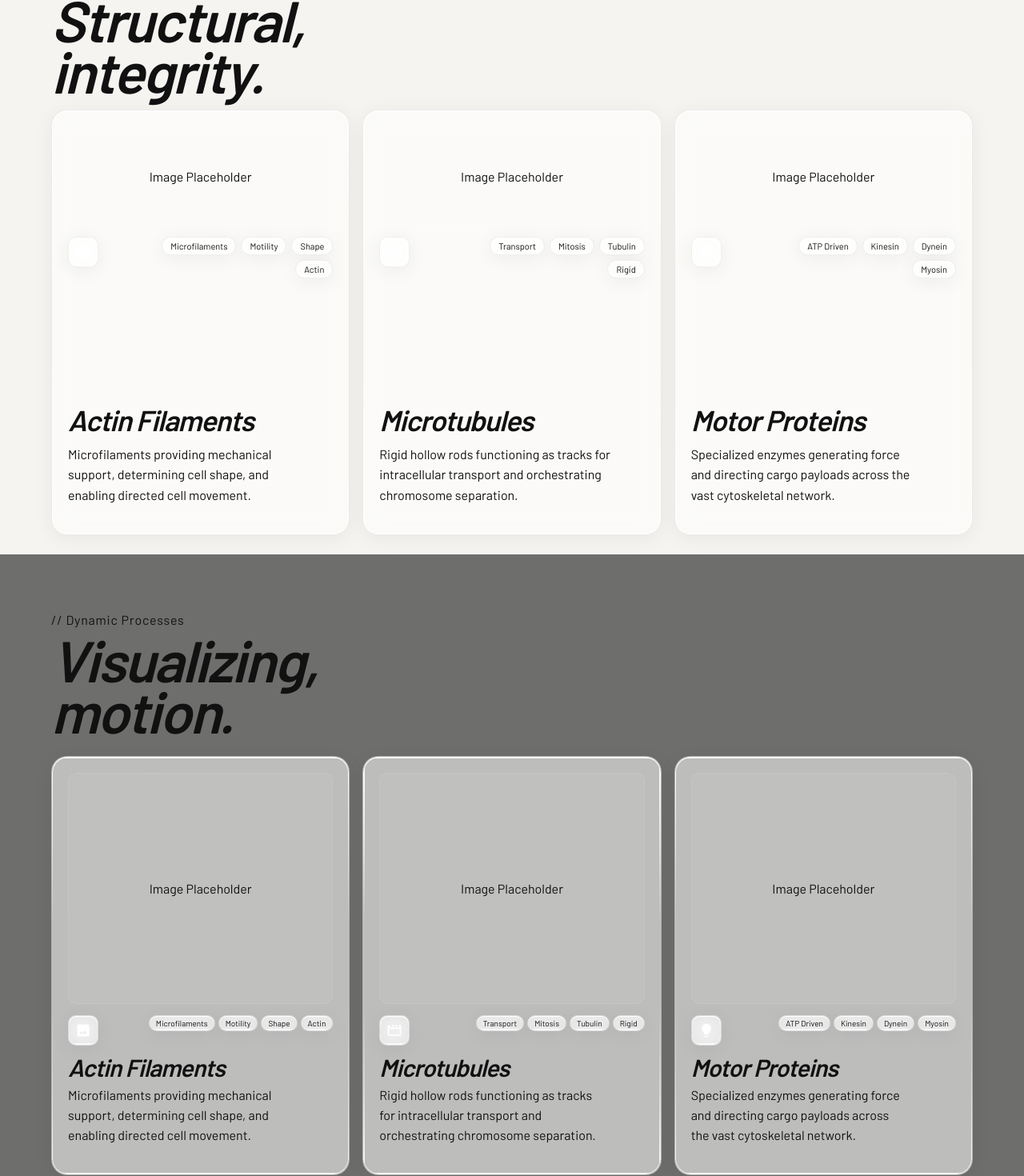
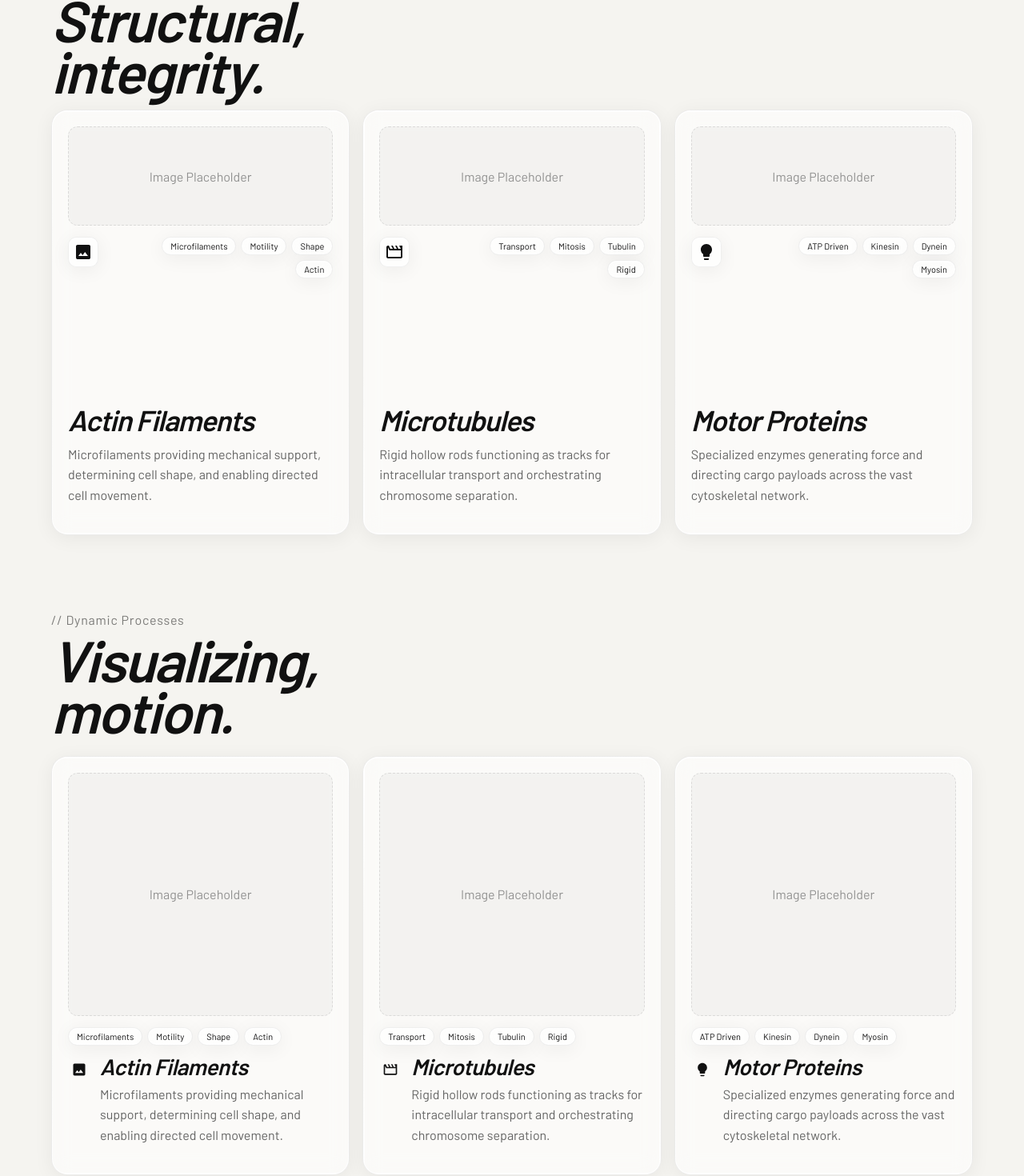
Before and after one commit to plum45/ruji, a React (Vite) app: page / in a window 1280 px wide. Shown: the part 917-2387 px from the top of the page at 80% size. Built offline with nearby package versions, Linux system fonts and the light colour scheme.

Commit message:
Remove video backgrounds from Capabilities and Dynamics sections, fix their theming, fix Navbar sticking

```diff
--- a/src/components/CapabilitiesSection.tsx
+++ b/src/components/CapabilitiesSection.tsx
@@ -1,5 +1,5 @@
 import { motion } from 'framer-motion';
-import FadingVideo from './FadingVideo';
+import { useTheme } from '../ThemeContext';
 
 const CARDS = [
   {
@@ -53,24 +53,21 @@ const CARD_ANIMATION = (delay: number) => ({
 });
 
 export default function CapabilitiesSection() {
+  const { theme } = useTheme();
+  const isLight = theme === 'light';
+
   return (
     <section
       id="topics"
       style={{
         position: 'relative',
         height: '100svh',
-        background: '#000',
+        background: isLight ? '#f5f4f0' : '#000',
         overflow: 'hidden',
         display: 'flex',
         flexDirection: 'column',
       }}
     >
-      {/* Background video — full bleed */}
-      <FadingVideo
-        src="https://d8j0ntlcm91z4.cloudfront.net/user_38xzZboKViGWJOttwIXH07lWA1P/hf_20260418_094631_d30ab262-45ee-4b7d-99f3-5d5848c8ef13.mp4"
-        style={{ position: 'absolute', inset: 0, width: '100%', height: '100%', objectFit: 'cover', zIndex: 0 }}
-      />
-
       {/* Content */}
       <div
         style={{
@@ -86,19 +83,20 @@ export default function CapabilitiesSection() {
         {/* Header */}
         <motion.div {...FADE_UP(0)} style={{ marginBottom: '1rem' }}>
           <p
-            className="font-body text-white/60 text-sm"
-            style={{ marginBottom: '0.5rem', letterSpacing: '0.05em' }}
+            className="font-body text-sm"
+            style={{ marginBottom: '0.5rem', letterSpacing: '0.05em', color: isLight ? 'rgba(0,0,0,0.5)' : 'rgba(255,255,255,0.6)' }}
           >
             // Cellular Anatomy
           </p>
           <h2
-            className="font-heading text-white"
+            className="font-heading"
             style={{
               fontStyle: 'italic',
               fontSize: 'clamp(2.25rem, 6vw, 4.5rem)',
               lineHeight: 0.9,
               letterSpacing: '-0.03em',
               margin: 0,
+              color: isLight ? '#111' : '#fff',
             }}
           >
             Structural,<br />integrity.
@@ -156,17 +154,17 @@ export default function CapabilitiesSection() {
                 <div
                   style={{
                     flex: 1,
-                    background: 'rgba(255,255,255,0.04)',
+                    background: isLight ? 'rgba(0,0,0,0.03)' : 'rgba(255,255,255,0.04)',
                     borderRadius: '0.75rem',
                     marginBottom: '0.875rem',
                     display: 'flex',
                     alignItems: 'center',
                     justifyContent: 'center',
-                    border: '1px dashed rgba(255,255,255,0.15)',
+                    border: isLight ? '1px dashed rgba(0,0,0,0.1)' : '1px dashed rgba(255,255,255,0.15)',
                     minHeight: 80,
                   }}
                 >
-                  <span className="font-body text-white/25 text-xs">Image Placeholder</span>
+                  <span className="font-body text-xs" style={{ color: isLight ? 'rgba(0,0,0,0.4)' : 'rgba(255,255,255,0.25)' }}>Image Placeholder</span>
                 </div>
               )}
               {/* Top row: icon + tags */}
@@ -180,7 +178,7 @@ export default function CapabilitiesSection() {
                   transition={{ duration: 0.3, ease: 'easeOut' }}
                   style={{ width: 38, height: 38, borderRadius: '0.625rem', display: 'flex', alignItems: 'center', justifyContent: 'center', flexShrink: 0 }}
                 >
-                  <svg width="24" height="24" viewBox="0 0 24 24" fill="white">
+                  <svg width="24" height="24" viewBox="0 0 24 24" fill={isLight ? "#111" : "white"}>
                     <path d={card.iconPath} />
                   </svg>
                 </motion.div>
@@ -205,15 +203,12 @@ export default function CapabilitiesSection() {
               {/* Bottom: title + body */}
               <div style={{ marginTop: '1.5rem' }}>
                 <h3
-                  className="font-heading text-white"
-                  style={{ fontStyle: 'italic', fontSize: 'clamp(1.75rem, 3vw, 2.25rem)', letterSpacing: '-0.03em', lineHeight: 1, margin: 0 }}
+                  className="font-heading"
+                  style={{ fontStyle: 'italic', fontSize: 'clamp(1.75rem, 3vw, 2.25rem)', letterSpacing: '-0.03em', lineHeight: 1, margin: 0, color: isLight ? '#111' : '#fff' }}
                 >
                   {card.title}
                 </h3>
-                <p
-                  className="font-body font-light text-white/90 text-sm"
-                  style={{ marginTop: '0.75rem', lineHeight: 1.6, maxWidth: '32ch' }}
-                >
+                <p className="font-body text-sm" style={{ marginTop: '0.75rem', lineHeight: 1.6, color: isLight ? 'rgba(0,0,0,0.6)' : 'rgba(255,255,255,0.6)' }}>
                   {card.body}
                 </p>
               </div>
--- a/src/components/DynamicsSection.tsx
+++ b/src/components/DynamicsSection.tsx
@@ -1,5 +1,5 @@
 import { motion } from 'framer-motion';
-import FadingVideo from './FadingVideo';
+import { useTheme } from '../ThemeContext';
 import type { TopicCard } from './TopicSection';
 
 const CARDS: TopicCard[] = [
@@ -54,25 +54,21 @@ const CARD_ANIMATION = (delay: number) => ({
 });
 
 export default function DynamicsSection() {
+  const { theme } = useTheme();
+  const isLight = theme === 'light';
+
   return (
     <section
       id="articles"
       style={{
         position: 'relative',
         height: '100svh',
-        background: '#000',
+        background: isLight ? '#f5f4f0' : '#000',
         overflow: 'hidden',
         display: 'flex',
         flexDirection: 'column',
       }}
     >
-      {/* Background video */}
-      <FadingVideo
-        src="https://d8j0ntlcm91z4.cloudfront.net/user_38xzZboKViGWJOttwIXH07lWA1P/hf_20260418_094631_d30ab262-45ee-4b7d-99f3-5d5848c8ef13.mp4"
-        style={{ position: 'absolute', inset: 0, width: '100%', height: '100%', objectFit: 'cover', zIndex: 0 }}
-      />
-      <div style={{ position: 'absolute', inset: 0, background: 'rgba(0,0,0,0.55)', zIndex: 1 }} />
-
       {/* Content */}
       <div
         style={{
@@ -87,12 +83,12 @@ export default function DynamicsSection() {
       >
         {/* Header */}
         <motion.div {...FADE_UP(0)} style={{ marginBottom: '1.5rem' }}>
-          <p className="font-body text-white/60 text-sm" style={{ marginBottom: '0.5rem', letterSpacing: '0.05em' }}>
+          <p className="font-body text-sm" style={{ marginBottom: '0.5rem', letterSpacing: '0.05em', color: isLight ? 'rgba(0,0,0,0.5)' : 'rgba(255,255,255,0.6)' }}>
             // Dynamic Processes
           </p>
           <h2
-            className="font-heading text-white"
-            style={{ fontStyle: 'italic', fontSize: 'clamp(2.25rem, 6vw, 4.5rem)', lineHeight: 0.9, letterSpacing: '-0.03em', margin: 0 }}
+            className="font-heading"
+            style={{ fontStyle: 'italic', fontSize: 'clamp(2.25rem, 6vw, 4.5rem)', lineHeight: 0.9, letterSpacing: '-0.03em', margin: 0, color: isLight ? '#111' : '#fff' }}
           >
             Visualizing,<br />motion.
           </h2>
@@ -136,11 +132,9 @@ export default function DynamicsSection() {
                   }}
                 >
                   <motion.img
-                    src={card.imagePath}
+                    src={(card as any).imagePath}
                     alt={card.title}
-                    variants={{
-                      hover: { scale: 1.05 }
-                    }}
+                    variants={{ hover: { scale: 1.05 } }}
                     transition={{ duration: 0.4, ease: 'easeOut' }}
                     style={{ width: '100%', height: '100%', objectFit: 'cover' }}
                   />
@@ -149,49 +143,50 @@ export default function DynamicsSection() {
                 <div
                   style={{
                     flex: 1,
-                    background: 'rgba(255,255,255,0.04)',
+                    background: isLight ? 'rgba(0,0,0,0.03)' : 'rgba(255,255,255,0.04)',
                     borderRadius: '0.75rem',
                     marginBottom: '0.875rem',
                     display: 'flex',
                     alignItems: 'center',
                     justifyContent: 'center',
-                    border: '1px dashed rgba(255,255,255,0.15)',
+                    border: isLight ? '1px dashed rgba(0,0,0,0.1)' : '1px dashed rgba(255,255,255,0.15)',
                     minHeight: 80,
                   }}
                 >
-                  <span className="font-body text-white/25 text-xs">Image Placeholder</span>
+                  <span className="font-body text-xs" style={{ color: isLight ? 'rgba(0,0,0,0.4)' : 'rgba(255,255,255,0.25)' }}>Image Placeholder</span>
                 </div>
               )}
 
-              {/* Icon + tags */}
-              <div style={{ display: 'flex', alignItems: 'flex-start', justifyContent: 'space-between', gap: 10, marginBottom: '0.75rem' }}>
-                <motion.div
-                  className="liquid-glass"
-                  variants={{
-                    hover: { rotate: 15, scale: 1.05 }
-                  }}
-                  transition={{ duration: 0.3, ease: 'easeOut' }}
-                  style={{ width: 38, height: 38, borderRadius: '0.625rem', display: 'flex', alignItems: 'center', justifyContent: 'center', flexShrink: 0 }}
+              <div style={{ display: 'flex', flexWrap: 'wrap', gap: 6, marginBottom: '0.75rem' }}>
+                {card.tags.map(tag => (
+                  <span
+                    key={tag}
+                    className="liquid-glass font-body"
+                    style={{ borderRadius: 9999, padding: '4px 10px', fontSize: 11, whiteSpace: 'nowrap', color: isLight ? '#111' : 'rgba(255,255,255,0.9)', background: isLight ? 'rgba(0,0,0,0.05)' : 'rgba(255,255,255,0.1)' }}
                   >
-                  <svg width="20" height="20" viewBox="0 0 24 24" fill="white"><path d={card.iconPath} /></svg>
-                </motion.div>
-                <div style={{ display: 'flex', flexWrap: 'wrap', justifyContent: 'flex-end', gap: 4 }}>
-                  {card.tags.map((tag) => (
-                    <span key={tag} className="liquid-glass font-body text-white/80" style={{ borderRadius: 9999, padding: '3px 8px', fontSize: 10, whiteSpace: 'nowrap' }}>
                     {tag}
                   </span>
                 ))}
               </div>
-              </div>
 
-              {/* Title + body */}
+              <div style={{ display: 'flex', gap: 12, alignItems: 'flex-start' }}>
+                <motion.div
+                  variants={{ hover: { rotate: 15, scale: 1.05 } }}
+                  transition={{ duration: 0.3, ease: 'easeOut' }}
+                  style={{ width: 28, height: 28, display: 'flex', alignItems: 'center', justifyContent: 'center', flexShrink: 0, marginTop: 4 }}
+                >
+                  <svg width="20" height="20" viewBox="0 0 24 24" fill={isLight ? "#111" : "white"}>
+                    <path d={card.iconPath} />
+                  </svg>
+                </motion.div>
                 <div>
-                <h3 className="font-heading text-white" style={{ fontStyle: 'italic', fontSize: 'clamp(1.35rem, 2.5vw, 1.9rem)', letterSpacing: '-0.03em', lineHeight: 1, margin: 0 }}>
+                  <h3 className="font-heading" style={{ fontStyle: 'italic', fontSize: 'clamp(1.5rem, 2.5vw, 1.75rem)', letterSpacing: '-0.02em', lineHeight: 1, margin: 0, color: isLight ? '#111' : '#fff' }}>
                     {card.title}
                   </h3>
-                <p className="font-body font-light text-white/80 text-xs" style={{ marginTop: '0.5rem', lineHeight: 1.55, maxWidth: '30ch' }}>
+                  <p className="font-body text-sm" style={{ marginTop: '0.5rem', lineHeight: 1.6, color: isLight ? 'rgba(0,0,0,0.6)' : 'rgba(255,255,255,0.6)' }}>
                     {card.body}
                   </p>
+                </div>
               </div>
             </motion.div>
           ))}
--- a/src/components/Navbar.tsx
+++ b/src/components/Navbar.tsx
@@ -1,4 +1,3 @@
-import { useEffect, useState } from 'react';
 import { ArrowUpRight, Sun, Moon } from 'lucide-react';
 import { useTheme } from '../ThemeContext';
 
@@ -13,20 +12,8 @@ const NAV_LINKS = [
 ];
 
 export default function Navbar() {
-  const [hidden, setHidden] = useState(false);
-  const lastY = { current: 0 };
   const { theme, toggle } = useTheme();
   const isLight = theme === 'light';
-
-  useEffect(() => {
-    const onScroll = () => {
-      const y = window.scrollY;
-      setHidden(y > lastY.current && y > 80);
-      lastY.current = y;
-    };
-    window.addEventListener('scroll', onScroll, { passive: true });
-    return () => window.removeEventListener('scroll', onScroll);
-  }, []);
 
   const textColor = isLight ? '#111' : '#fff';
   const glassStyle = isLight
@@ -46,13 +33,7 @@ export default function Navbar() {
       };
 
   return (
-    <nav
-      className="fixed top-4 left-0 right-0 z-50 flex items-center justify-between px-8 lg:px-16 pointer-events-none"
-      style={{
-        transform: hidden ? 'translateY(-140%)' : 'translateY(0)',
-        transition: 'transform 0.4s cubic-bezier(0.4,0,0.2,1)',
-      }}
-    >
+    <nav className="fixed top-4 left-0 right-0 z-50 flex items-center justify-between px-8 lg:px-16 pointer-events-none">
       {/* Logo */}
       <div
         className={isLight ? 'pointer-events-auto flex items-center justify-center' : 'liquid-glass pointer-events-auto flex items-center justify-center'}
```
Lines whose indentation alone changed are shown as unchanged.
